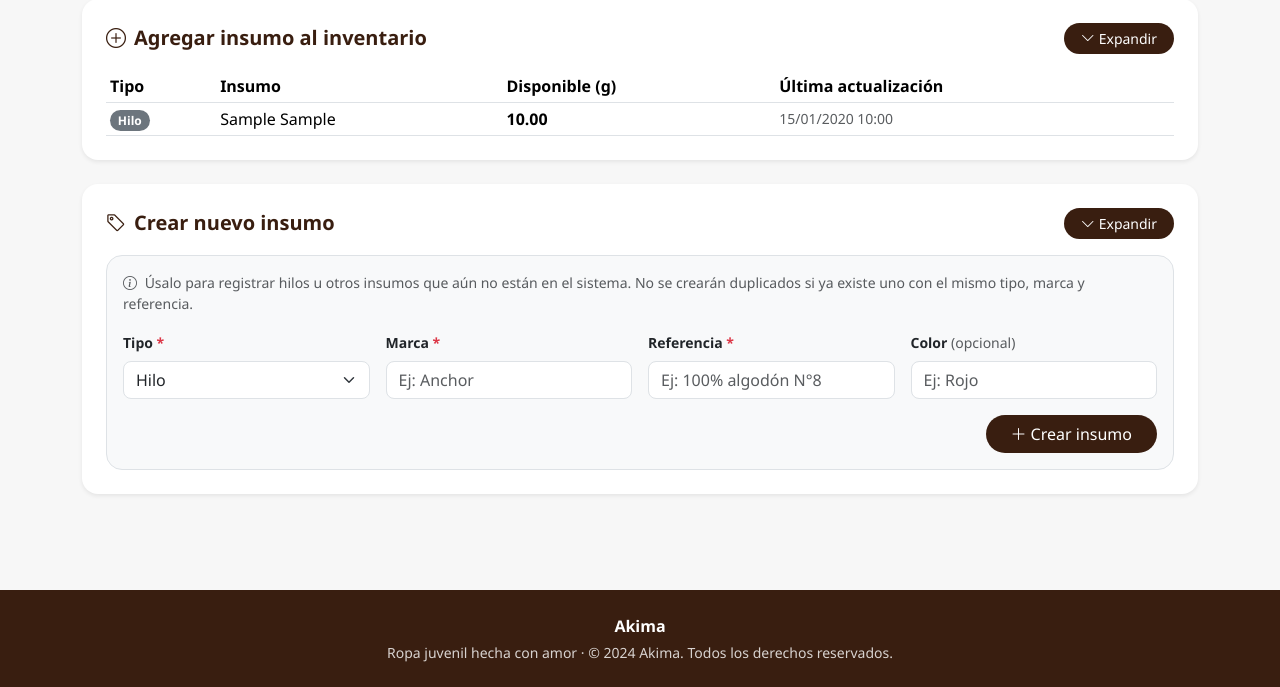
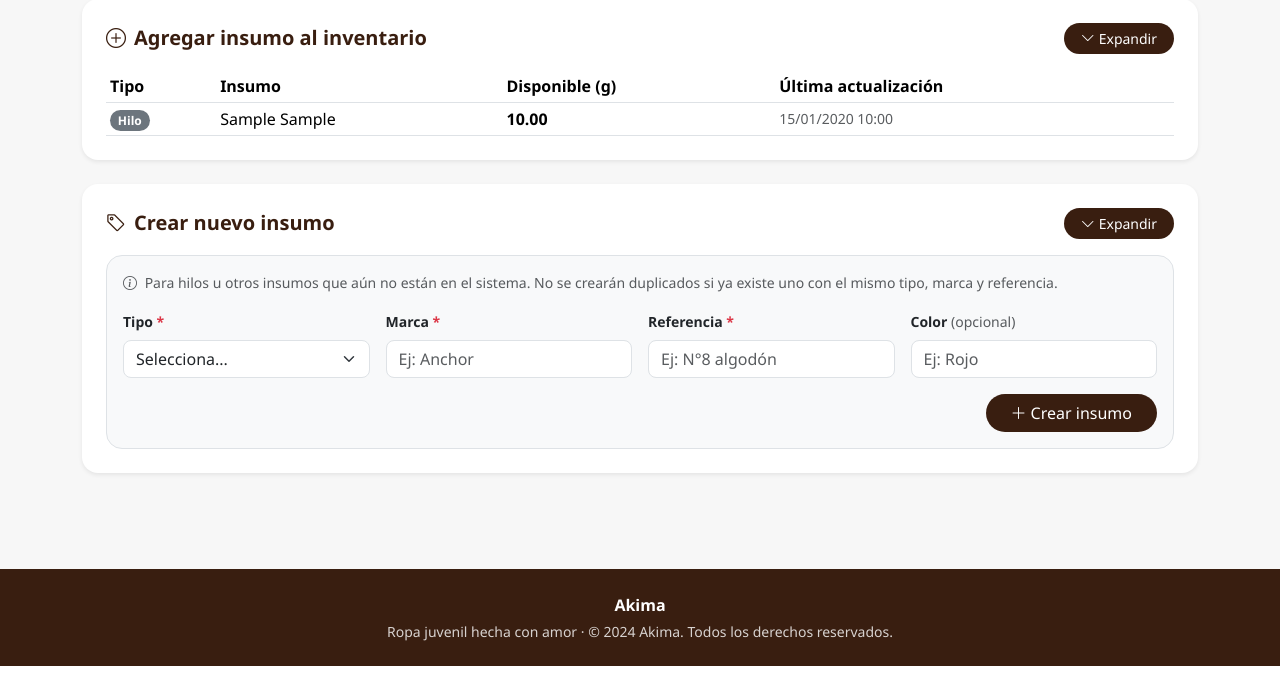
Before and after one commit to AlysonHenao/Akima, a Django app: template templates/production/inventory.html in a window 1280 px wide, after a click on "Expandir". Shown: the part 207-894 px from the top of the page. After the commit the page ends 873 px from the top, so only its background shows below. Run offline with Django 5.2, Linux system fonts and the light colour scheme; the template is opened without the code that fills it: values that come from a table or form of the project are taken from there, others are empty; tables that the repository leaves empty hold one stand-in row (values such as "Sample post").

Commit message:
add types to supplies

```diff
--- a/production/views.py
+++ b/production/views.py
@@ -607,7 +607,9 @@ def create_supply(request):
     errors = []
 
     valid_types = [t[0] for t in Supply.TYPES]
-    type_supply = 'Hilo'
+    valid_types = [t[0] for t in Supply.TYPES]
+    if not type_supply or type_supply not in valid_types:
+      errors.append('Debes seleccionar un tipo de insumo válido.')
     if not brand:
         errors.append('La marca es obligatoria.')
     if not reference:
--- a/templates/production/inventory.html
+++ b/templates/production/inventory.html
@@ -4,9 +4,6 @@
 {% block content %}
 <div class="container py-5">
 
-    {# ══════════════════════════════════════════════════════════════════════ #}
-    {# CABECERA                                                               #}
-    {# ══════════════════════════════════════════════════════════════════════ #}
     <div class="d-flex justify-content-between align-items-center flex-wrap gap-3 mb-4">
         <div>
             <h3 class="fw-bold mb-1" style="color: var(--akima-brown);">Mi inventario</h3>
@@ -22,7 +19,6 @@
         </div>
     </div>
 
-    {# Mensajes de Django #}
     {% if messages %}
     <div class="mb-3">
         {% for message in messages %}
@@ -34,19 +30,14 @@
     </div>
     {% endif %}
 
-    {# ══════════════════════════════════════════════════════════════════════ #}
-    {# RF-INV1: AGREGAR INSUMOS AL INVENTARIO (AJAX)                         #}
-    {# ══════════════════════════════════════════════════════════════════════ #}
+    {# ══ RF-INV1: AGREGAR INSUMOS AL INVENTARIO (AJAX) ══ #}
     <div class="card border-0 shadow-sm rounded-4 p-4 mb-4">
         <div class="d-flex justify-content-between align-items-center mb-3 flex-wrap gap-2">
             <h5 class="fw-bold mb-0" style="color: var(--akima-brown);">
                 <i class="bi bi-plus-circle me-2"></i>Agregar insumo al inventario
             </h5>
-            <button class="btn btn-sm rounded-pill px-3"
-                    type="button"
-                    data-bs-toggle="collapse"
-                    data-bs-target="#addInventoryForm"
-                    aria-expanded="false"
+            <button class="btn btn-sm rounded-pill px-3" type="button"
+                    data-bs-toggle="collapse" data-bs-target="#addInventoryForm"
                     style="background-color: var(--akima-brown); color: white;">
                 <i class="bi bi-chevron-down me-1"></i>Expandir
             </button>
@@ -54,9 +45,7 @@
 
         <div class="collapse mb-3" id="addInventoryForm">
             <div class="border rounded-4 p-3 bg-light">
-
                 <div id="inventoryAlert" class="alert d-none mb-3" role="alert"></div>
-
                 <div class="row g-3 align-items-end">
                     <div class="col-md-6">
                         <label class="form-label small fw-bold" for="invSupplySelect">
@@ -73,26 +62,16 @@
                         </select>
                         <div class="invalid-feedback" id="invSupplyError"></div>
                     </div>
-
                     <div class="col-md-4">
                         <label class="form-label small fw-bold" for="invQuantityInput">
                             Cantidad (g) <span class="text-danger">*</span>
                         </label>
-                        <input
-                            type="number"
-                            id="invQuantityInput"
-                            class="form-control rounded-3"
-                            placeholder="Ej: 500"
-                            step="0.01"
-                            min="0.01"
-                            max="99999.99"
-                        >
+                        <input type="number" id="invQuantityInput" class="form-control rounded-3"
+                               placeholder="Ej: 500" step="0.01" min="0.01" max="99999.99">
                         <div class="invalid-feedback" id="invQuantityError"></div>
                     </div>
-
                     <div class="col-md-2">
-                        <button type="button"
-                                id="btnAddInventory"
+                        <button type="button" id="btnAddInventory"
                                 class="btn btn-akima w-100 rounded-pill"
                                 onclick="submitAddInventory()">
                             <span id="btnAddInventoryText">Agregar</span>
@@ -100,7 +79,6 @@
                         </button>
                     </div>
                 </div>
-
                 <p class="small text-muted mt-2 mb-0">
                     <i class="bi bi-info-circle me-1"></i>
                     La cantidad se sumará al stock actual del insumo seleccionado.
@@ -108,9 +86,8 @@
             </div>
         </div>
 
-        {# Tabla de inventario #}
         {% if inventory %}
-        <div class="table-responsive" id="inventoryTableWrapper">
+        <div class="table-responsive">
             <table class="table table-sm align-middle mb-0">
                 <thead>
                     <tr>
@@ -123,13 +100,9 @@
                 <tbody id="inventoryTableBody">
                     {% for inv in inventory %}
                     <tr id="inv-row-{{ inv.supply.id }}">
-                        <td>
-                            <span class="badge bg-secondary rounded-pill">{{ inv.supply.type_supply }}</span>
-                        </td>
+                        <td><span class="badge bg-secondary rounded-pill">{{ inv.supply.type_supply }}</span></td>
                         <td>{{ inv.supply.brand }} {{ inv.supply.reference }}</td>
-                        <td class="fw-bold inv-qty-{{ inv.supply.id }}">
-                            {{ inv.available_quantity|floatformat:2 }}
-                        </td>
+                        <td class="fw-bold inv-qty-{{ inv.supply.id }}">{{ inv.available_quantity|floatformat:2 }}</td>
                         <td class="text-muted small">{{ inv.last_update|date:"d/m/Y H:i" }}</td>
                     </tr>
                     {% endfor %}
@@ -139,24 +112,19 @@
         {% else %}
         <div id="inventoryEmptyMsg" class="text-muted small">
             <i class="bi bi-inbox me-1"></i>
-            Aún no tienes insumos en tu inventario. Agrega el primero usando el formulario de arriba.
+            Aún no tienes insumos. Agrega el primero usando el formulario de arriba.
         </div>
         {% endif %}
     </div>
 
-    {# ══════════════════════════════════════════════════════════════════════ #}
-    {# RF-INV3: CREAR NUEVO INSUMO                                            #}
-    {# ══════════════════════════════════════════════════════════════════════ #}
+    {# ══ RF-INV3: CREAR NUEVO INSUMO ══ #}
     <div class="card border-0 shadow-sm rounded-4 p-4">
         <div class="d-flex justify-content-between align-items-center mb-3 flex-wrap gap-2">
             <h5 class="fw-bold mb-0" style="color: var(--akima-brown);">
                 <i class="bi bi-tag me-2"></i>Crear nuevo insumo
             </h5>
-            <button class="btn btn-sm rounded-pill px-3"
-                    type="button"
-                    data-bs-toggle="collapse"
-                    data-bs-target="#createSupplyForm"
-                    aria-expanded="false"
+            <button class="btn btn-sm rounded-pill px-3" type="button"
+                    data-bs-toggle="collapse" data-bs-target="#createSupplyForm"
                     style="background-color: var(--akima-brown); color: white;">
                 <i class="bi bi-chevron-down me-1"></i>Expandir
             </button>
@@ -166,56 +134,36 @@
             <div class="border rounded-4 p-3 bg-light">
                 <p class="small text-muted mb-3">
                     <i class="bi bi-info-circle me-1"></i>
-                    Úsalo para registrar hilos u otros insumos que aún no están en el sistema.
+                    Para hilos u otros insumos que aún no están en el sistema.
                     No se crearán duplicados si ya existe uno con el mismo tipo, marca y referencia.
                 </p>
-
                 <form method="post" action="{% url 'create_supply' %}">
                     {% csrf_token %}
                     <div class="row g-3">
                         <div class="col-md-3">
-                            <label class="form-label small fw-bold">
-                                Tipo <span class="text-danger">*</span>
-                            </label>
+                            <label class="form-label small fw-bold">Tipo <span class="text-danger">*</span></label>
                             <select name="type_supply" class="form-select rounded-3" required>
-                            <option value="Hilo" selected>Hilo</option>
+                                <option value="">Selecciona...</option>
+                                <option value="Hilo">Hilo</option>
+                                <option value="Botón">Botón</option>
+                                <option value="Argolla">Argolla</option>
+                                <option value="Otro">Otro</option>
                             </select>
                         </div>
-
                         <div class="col-md-3">
-                            <label class="form-label small fw-bold">
-                                Marca <span class="text-danger">*</span>
-                            </label>
-                            <input type="text"
-                                   name="brand"
-                                   class="form-control rounded-3"
-                                   placeholder="Ej: Anchor"
-                                   maxlength="100"
-                                   required>
+                            <label class="form-label small fw-bold">Marca <span class="text-danger">*</span></label>
+                            <input type="text" name="brand" class="form-control rounded-3"
+                                   placeholder="Ej: Anchor" maxlength="100" required>
                         </div>
-
                         <div class="col-md-3">
-                            <label class="form-label small fw-bold">
-                                Referencia <span class="text-danger">*</span>
-                            </label>
-                            <input type="text"
-                                   name="reference"
-                                   class="form-control rounded-3"
-                                   placeholder="Ej: 100% algodón N°8"
-                                   maxlength="100"
-                                   required>
+                            <label class="form-label small fw-bold">Referencia <span class="text-danger">*</span></label>
+                            <input type="text" name="reference" class="form-control rounded-3"
+                                   placeholder="Ej: N°8 algodón" maxlength="100" required>
                         </div>
-
                         <div class="col-md-3">
-                            <label class="form-label small fw-bold">
-                                Color <span class="text-muted fw-normal">(opcional)</span>
-                            </label>
-                            <input type="text"
-                                   name="color_name"
-                                   class="form-control rounded-3"
-                                   placeholder="Ej: Rojo">
+                            <label class="form-label small fw-bold">Color <span class="text-muted fw-normal">(opcional)</span></label>
+                            <input type="text" name="color_name" class="form-control rounded-3" placeholder="Ej: Rojo">
                         </div>
-
                         <div class="col-12 text-end">
                             <button type="submit" class="btn btn-akima rounded-pill px-4">
                                 <i class="bi bi-plus-lg me-1"></i>Crear insumo
@@ -251,14 +199,11 @@
         if (spinner) spinner.classList.toggle('d-none', !loading);
     }
 
-    // ── RF-INV1: Agregar insumo al inventario (AJAX, < 5 segundos) ───────────
-
     async function submitAddInventory() {
         hideAlert('inventoryAlert');
 
         const supplySelect = document.getElementById('invSupplySelect');
         const quantityInput = document.getElementById('invQuantityInput');
-
         let valid = true;
 
         supplySelect.classList.remove('is-invalid');
@@ -306,31 +251,21 @@
                 method: 'POST',
                 body: formData,
             });
-
             const data = await response.json();
 
             if (data.success) {
-                showAlert(
-                    'inventoryAlert',
-                    'success',
-                    `<i class="bi bi-check-circle me-1"></i> ${data.message}`
-                );
+                showAlert('inventoryAlert', 'success',
+                    `<i class="bi bi-check-circle me-1"></i> ${data.message}`);
                 updateInventoryRow(data.item);
                 supplySelect.value = '';
                 quantityInput.value = '';
             } else {
-                showAlert(
-                    'inventoryAlert',
-                    'danger',
-                    `<i class="bi bi-exclamation-triangle me-1"></i> ${data.error}`
-                );
+                showAlert('inventoryAlert', 'danger',
+                    `<i class="bi bi-exclamation-triangle me-1"></i> ${data.error}`);
             }
         } catch (err) {
-            showAlert(
-                'inventoryAlert',
-                'danger',
-                '<i class="bi bi-wifi-off me-1"></i> Error de conexión. Intenta de nuevo.'
-            );
+            showAlert('inventoryAlert', 'danger',
+                '<i class="bi bi-wifi-off me-1"></i> Error de conexión. Intenta de nuevo.');
         } finally {
             setLoading('btnAddInventoryText', 'btnAddInventorySpinner', false);
         }
@@ -339,11 +274,9 @@
     function updateInventoryRow(item) {
         const tbody = document.getElementById('inventoryTableBody');
         const emptyMsg = document.getElementById('inventoryEmptyMsg');
-
         if (!tbody) return;
 
         let row = document.getElementById(`inv-row-${item.supply_id}`);
-
         if (row) {
             const qtyCell = row.querySelector(`.inv-qty-${item.supply_id}`);
             if (qtyCell) qtyCell.textContent = parseFloat(item.available_quantity).toFixed(2);
```
